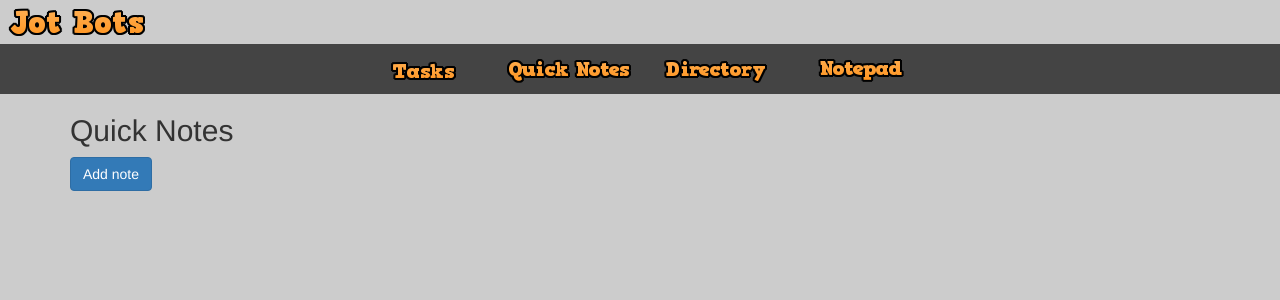
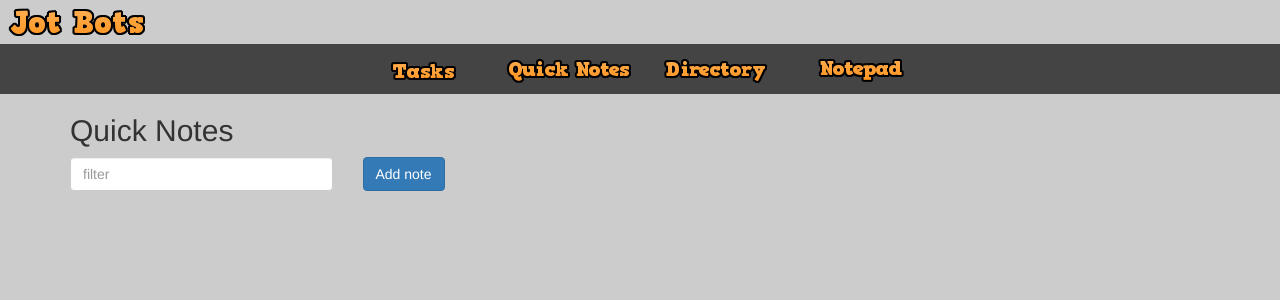
Before and after one commit to bbyrdsong/jotbots, an Angular app: page /quicknotes in a window 1280 px wide. Shown: the top 300 px of the page. Built offline with nearby package versions, Linux system fonts and the light colour scheme.

Commit message:
added filter pipe, started tasks

```diff
--- a/src/app/app.module.ts
+++ b/src/app/app.module.ts
@@ -1,3 +1,4 @@
+import { FilterPipe } from './shared/filter.pipe';
 import { BrowserModule } from '@angular/platform-browser';
 import { NgModule } from '@angular/core';
 import { FormsModule } from '@angular/forms';
@@ -23,7 +24,8 @@ import { QuickNotesComponent } from './features/quicknotes/quick-notes.component
   ],
   declarations: [
     AppComponent,
-    QuickNotesComponent
+    QuickNotesComponent,
+    FilterPipe
   ],
   providers: [
     LocalDbService
--- a/src/app/features/quicknotes/quick-notes.component.html
+++ b/src/app/features/quicknotes/quick-notes.component.html
@@ -1,11 +1,26 @@
 <section class="container">
     <h2>{{sectionTitle}}</h2>
-    <button type="button" class="btn btn-primary" (click)="add()" *ngIf="!showForm">Add note</button>
-    <form #f="ngForm" (ngSubmit)="save(f, $event)" *ngIf="showForm">
+
+    <section class="row" *ngIf="!showForm">
+        <div class="col-md-3">
+            <input type="text" placeholder="filter" class="form-control" [(ngModel)]="filter" name="filter" id="filter" />
+        </div>
+        <div class="col-md-2">
+            <button type="button" class="btn btn-primary" (click)="add()">Add note</button>
+        </div>
+    </section>
+
+    <section class="row" *ngIf="showForm">
+        <form #f="ngForm" (ngSubmit)="save(f, $event)">
             <fieldset class="col-md-3">
                 <div class="form-group">
                     <label for="name">Name</label>
                     <input type="text" class="form-control" id="name" name="name" [(ngModel)]="model.name" #name="ngModel" required maxlength="12" />
+                    <div *ngIf="name.touched && name.errors">
+                        <div *ngIf="name.errors.required" class="alert alert-warning">
+                            Name required.
+                        </div>
+                    </div>
                 </div>
                 <div class="form-group">
                     <label for="note">Note</label>
@@ -23,8 +38,10 @@
                 <button type="button" class="btn btn-default" (click)="showForm = false">Cancel</button>
             </fieldset>
         </form>
+    </section>
+
     <section class="row">
-        <div class="quicknote-card" *ngFor="let note of quicknotes">
+        <div class="quicknote-card" *ngFor="let note of (quicknotes | filter: filter)">
             <a href="#" (click)="edit(note, $event)">edit</a>
             <a href="#" class="pull-right" (click)="delete(note, $event)">x</a>
             <h4>{{note.name}}</h4>
--- /dev/null
+++ b/src/app/shared/filter.pipe.ts
@@ -0,0 +1,12 @@
+import { Pipe, PipeTransform } from '@angular/core';
+
+@Pipe({ name: 'filter' })
+export class FilterPipe implements PipeTransform {
+    transform(arr: any[], ...args: string[]) {
+        if (!args[0] || args[0].length === 0) {
+            return arr;
+        }
+
+        return arr.filter(val => val['name'].toLowerCase().indexOf(args[0].toLowerCase()) > 0);
+    }
+}
```
Also changed, not shown: src/app/features/tasks/task.ts (added, +11 -0 lines). Lines whose indentation alone changed are shown as unchanged.
